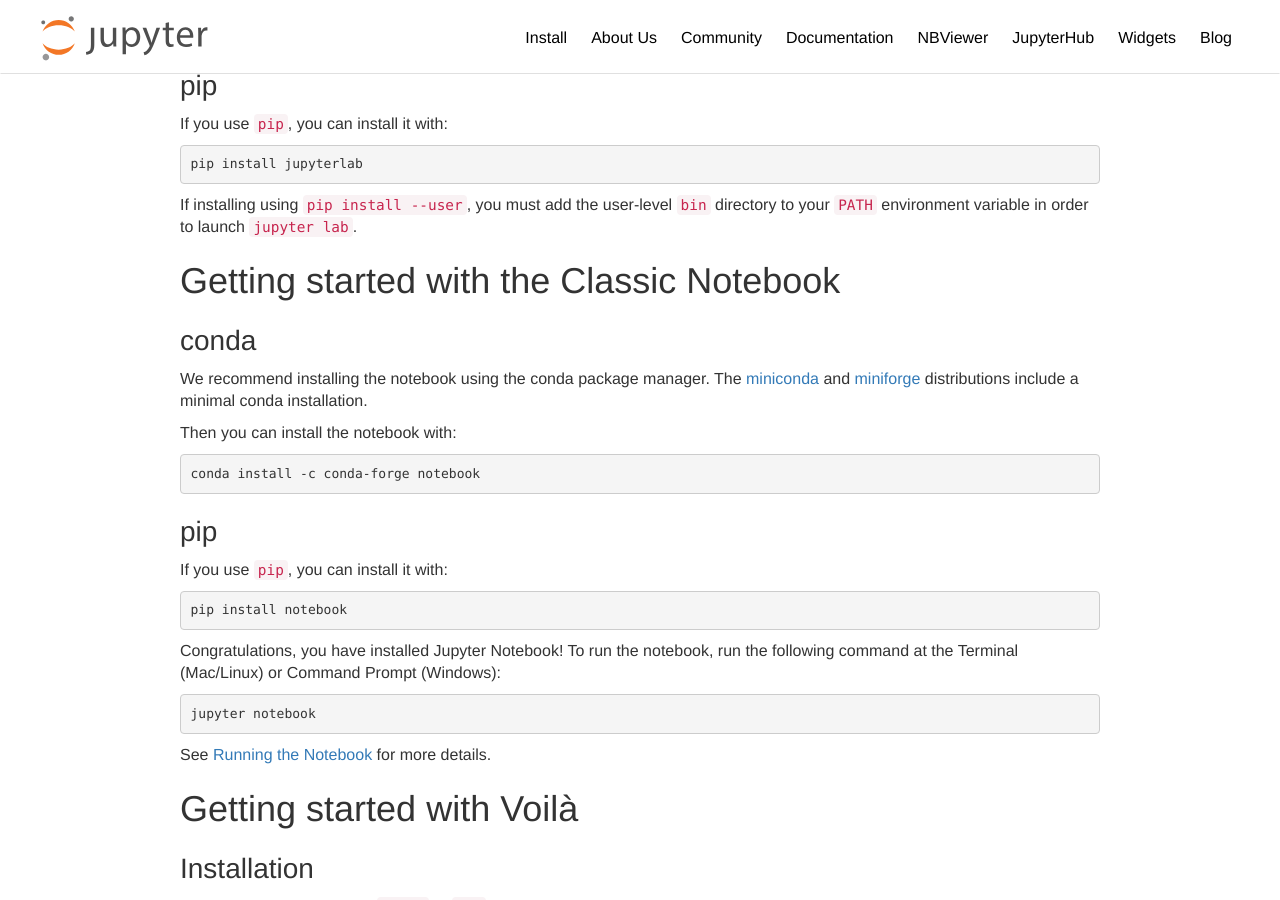
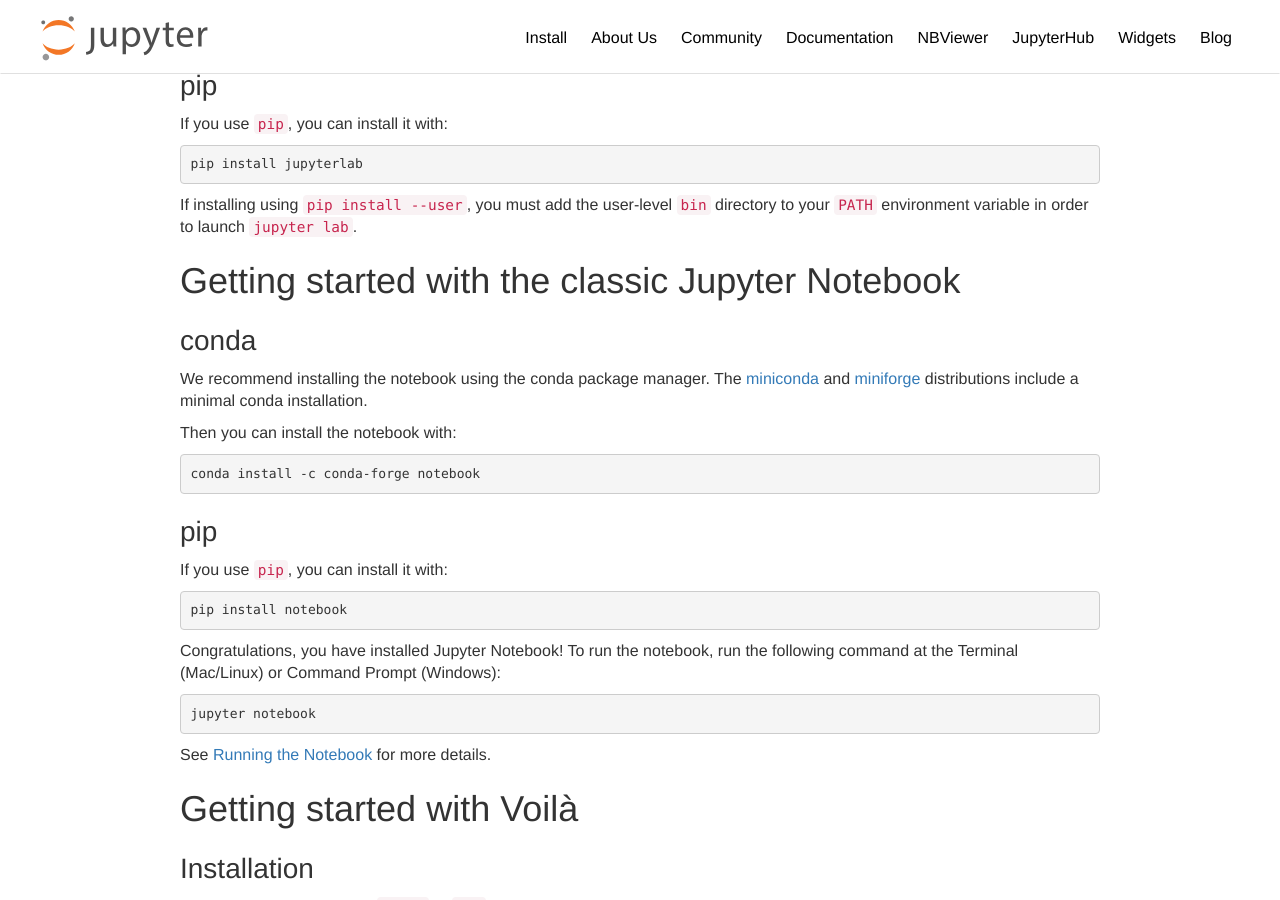
Before and after one commit to jupyter/jupyter.github.io, a Jekyll site: the page built from install.md, in a window 1280 px wide and 900 px high, scrolled down 579 px. Built offline with Jekyll 4.4.1, drawn with Linux system fonts in a browser that asks for light colours; comment, search, counter and statistics services are not loaded.

Commit message:
Update install.md
Co-authored-by: Jason Grout <jasongrout@users.noreply.github.com>

```diff
--- a/install.md
+++ b/install.md
@@ -29,7 +29,7 @@
 
 If installing using `pip install --user`, you must add the user-level `bin` directory to your `PATH` environment variable in order to launch `jupyter lab`.
 
-## Getting started with the Classic Notebook
+## Getting started with the classic Jupyter Notebook
 
 ### conda
 
```
